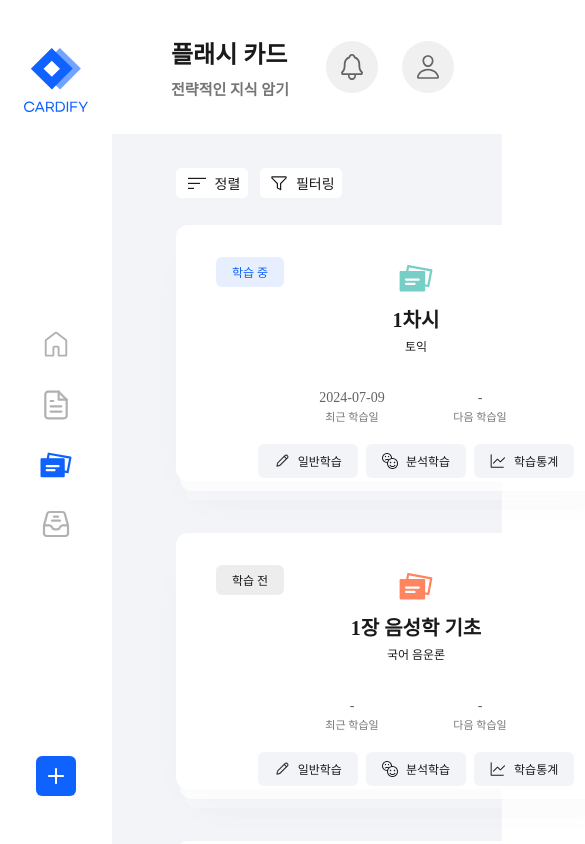
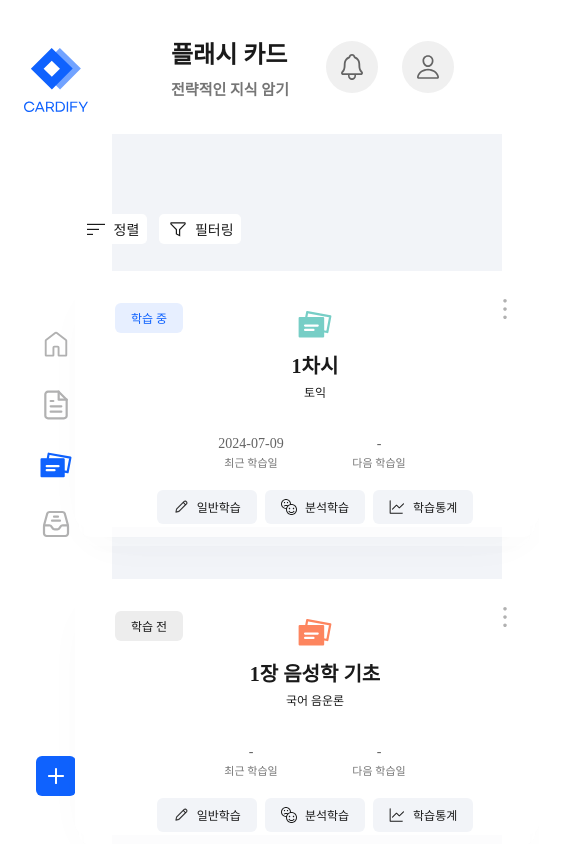
Before and after one commit to UMC-CARDIFY/Client-V1, a React (Vite) app: page /flashcard in a window 390 px wide. Shown: the top 844 px of the page, 585 px wide, since content can reach past the window. Built offline with nearby package versions, Linux system fonts and the light colour scheme.

Commit message:
style: 플래시 카드 반응형 추가 중...

```diff
--- a/src/pages/Flashcard/index.jsx
+++ b/src/pages/Flashcard/index.jsx
@@ -14,15 +14,31 @@ const MainContent = styled.div`
   display: flex;
   flex-direction: column;
   width: 100%;
+  background: var(--Main-BackGround, #F2F4F8);
 `;
 
 const ContentArea = styled.div`
   display: flex;
-  align-items: center;
-  height: 100%;
+  justify-content: center; /* 수평 중앙 정렬 */
+  align-items: center; /* 수직 중앙 정렬 */
+  height: auto;
   background: var(--Main-BackGround, #F2F4F8);
-  padding: 2.12rem 4rem 2.65rem 4rem;
-  flex-wrap: wrap;  // 카드가 여러 줄로 배치되도록 설정
+  padding-top: 5rem;
+  padding-bottom: 2.13rem;
+`;
+
+const FlashcardContainer = styled.div`
+  display: flex;
+  justify-content: center; /* 수평 중앙 정렬 */
+  align-items: center; /* 수직 중앙 정렬 */
+  flex-direction: column;
+  @media (min-width: 768px) {
+    padding-left: 10rem;
+  }
+
+  @media (min-width: 1024px) {
+    padding-left: 2rem;
+  }
 `;
 
 const Flashcards = styled.div`
@@ -30,6 +46,18 @@ const Flashcards = styled.div`
   gap: 2rem;
   flex-wrap: wrap;
   width: 100%;
+  justify-content: flex-start; /* 왼쪽부터 차례로 배치 */
+
+  @media (min-width: 768px) {
+    width: 100%;
+    justify-content: flex-start; /* 큰 화면에서도 왼쪽부터 정렬 */
+  }
+
+  @media (min-width: 1024px) {
+    width: 100%;
+    justify-content: flex-start; /* 큰 화면에서도 왼쪽부터 정렬 */
+    gap: 1.5rem; /* 카드 간격 조정 */
+  }
 `;
 
 const OptionDiv = styled.div`
@@ -77,6 +105,7 @@ export const Flashcard = () => {
           subtitle="전략적인 지식 암기"
         />
         <ContentArea>
+          <FlashcardContainer>
             <OptionDiv>
               <SortButton>
                 <svg xmlns="http://www.w3.org/2000/svg" width="24" height="24" viewBox="0 0 24 24" fill="none">
@@ -96,7 +125,10 @@ export const Flashcard = () => {
               <FlashcardItem note="1장 음성학 기초" folder="국어 음운론" recentDate="-" nextDate="-" status="학습 전" color="#FD855F"/>
               <FlashcardItem note="프로세서" folder="운영체제" recentDate="2024-07-09" nextDate="-" status="영구 보관" color="#ED83B1" />
               <FlashcardItem note="스크럼 기법" folder="정보처리기사" recentDate="2024-07-09" nextDate="2024-07-09" status="학습 중" color="#FD855F"/>
+              <FlashcardItem note="스크럼 기법" folder="정보처리기사" recentDate="2024-07-09" nextDate="2024-07-09" status="학습 중" color="#FD855F"/>
+              <FlashcardItem note="프로세서" folder="운영체제" recentDate="2024-07-09" nextDate="-" status="영구 보관" color="#ED83B1" />
             </Flashcards>
+          </FlashcardContainer>
         </ContentArea>
       </MainContent>
     </Container>
```
Lines whose indentation alone changed are shown as unchanged.
